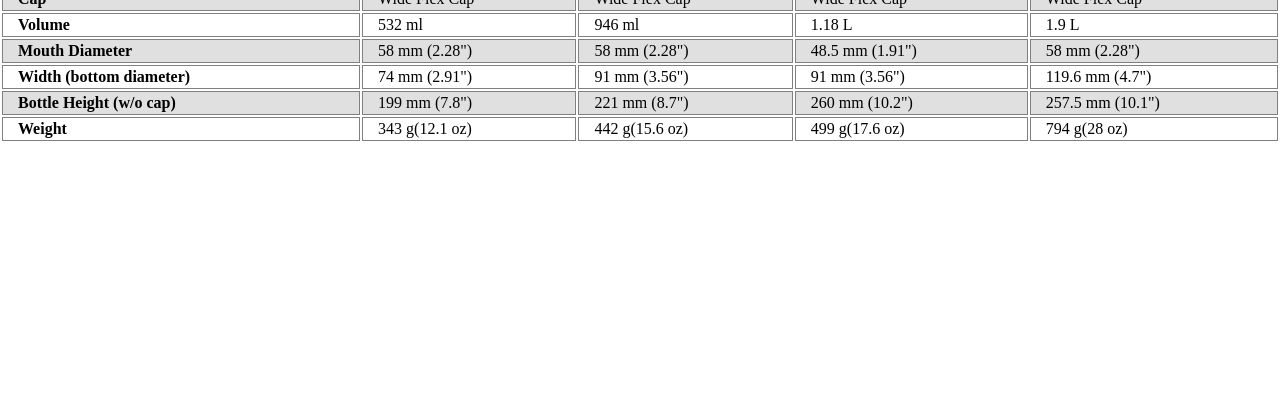
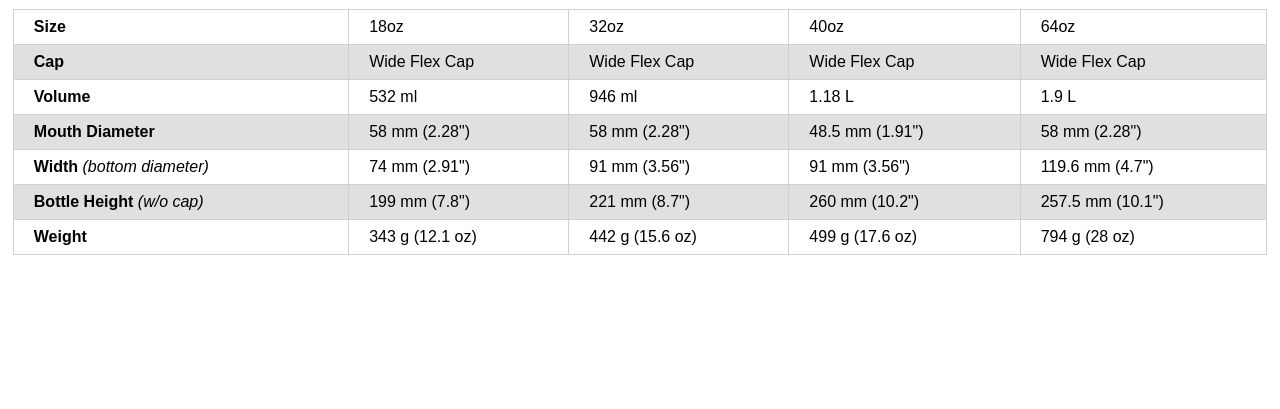
Before and after one commit to joesobrero/lab05, a plain HTML site: page index.html in a window 1280 px wide. Shown: the part 671-1080 px from the top of the page. Before the commit the page ends 1030 px from the top, so only its background shows below. Drawn offline with Linux system fonts and the light colour scheme.

Commit message:
add table styles

```diff
--- a/index.html
+++ b/index.html
@@ -52,14 +52,14 @@
 				<td>58 mm (2.28")</td>
 			</tr>
 			<tr>
-				<th>Width (bottom diameter)</th>
+				<th>Width <span>(bottom diameter)</span></th>
 				<td>74 mm (2.91")</td>
 				<td>91 mm (3.56")</td>
 				<td>91 mm (3.56")</td>
 				<td>119.6 mm (4.7")</td>
 			</tr>
 			<tr>
-				<th>Bottle Height (w/o cap)</th>
+				<th>Bottle Height <span>(w/o cap)</span></th>
 				<td>199 mm (7.8")</td>
 				<td>221 mm (8.7")</td>
 				<td>260 mm (10.2")</td>
@@ -67,10 +67,10 @@
 			</tr>
 			<tr>
 				<th>Weight</th>
-				<td>343 g(12.1 oz)</td>
-				<td>442 g(15.6 oz)</td>
-				<td>499 g(17.6 oz)</td>
-				<td>794 g(28 oz)</td>
+				<td>343 g (12.1 oz)</td>
+				<td>442 g (15.6 oz)</td>
+				<td>499 g (17.6 oz)</td>
+				<td>794 g (28 oz)</td>
 			</tr>
 		</table>
 	</div>
--- a/style.css
+++ b/style.css
@@ -39,6 +39,7 @@ h2 {
 	position: relative;
 	width: 100%;
 	height: 500px;
+	margin-top: 25px;
 }
 .flask {
 	position: absolute;
@@ -66,6 +67,7 @@ h2 {
 }
 #logo {
 	position: absolute;
+	z-index: 2;
 	left: 0;
 	bottom: 0;
 	width: 125px;
@@ -77,6 +79,13 @@ h2 {
 	position: relative;
 	width: 100%;
 	height: 400px;
+	margin-top: 25px;
+}
+table {
+	width: 98%;
+	border-collapse: collapse;
+	font-family: sans-serif;
+	margin-left: 1%;
 }
 tr {
 	margin: 0;
@@ -85,11 +94,12 @@ tr {
 tr:nth-child(even) {
 	background-color: #e0e0e0;
 }
-table {
-	width: 100%;
-}
 th, td {
 	text-align: left;
-	border: 1px solid gray;
-	padding: 2px 0 2px 15px;
+	border: 1px solid #d0d0d0;
+	padding: 8px 0 8px 20px;
 }
+span {
+	font-weight: normal;
+	font-style: italic;
+}
```
